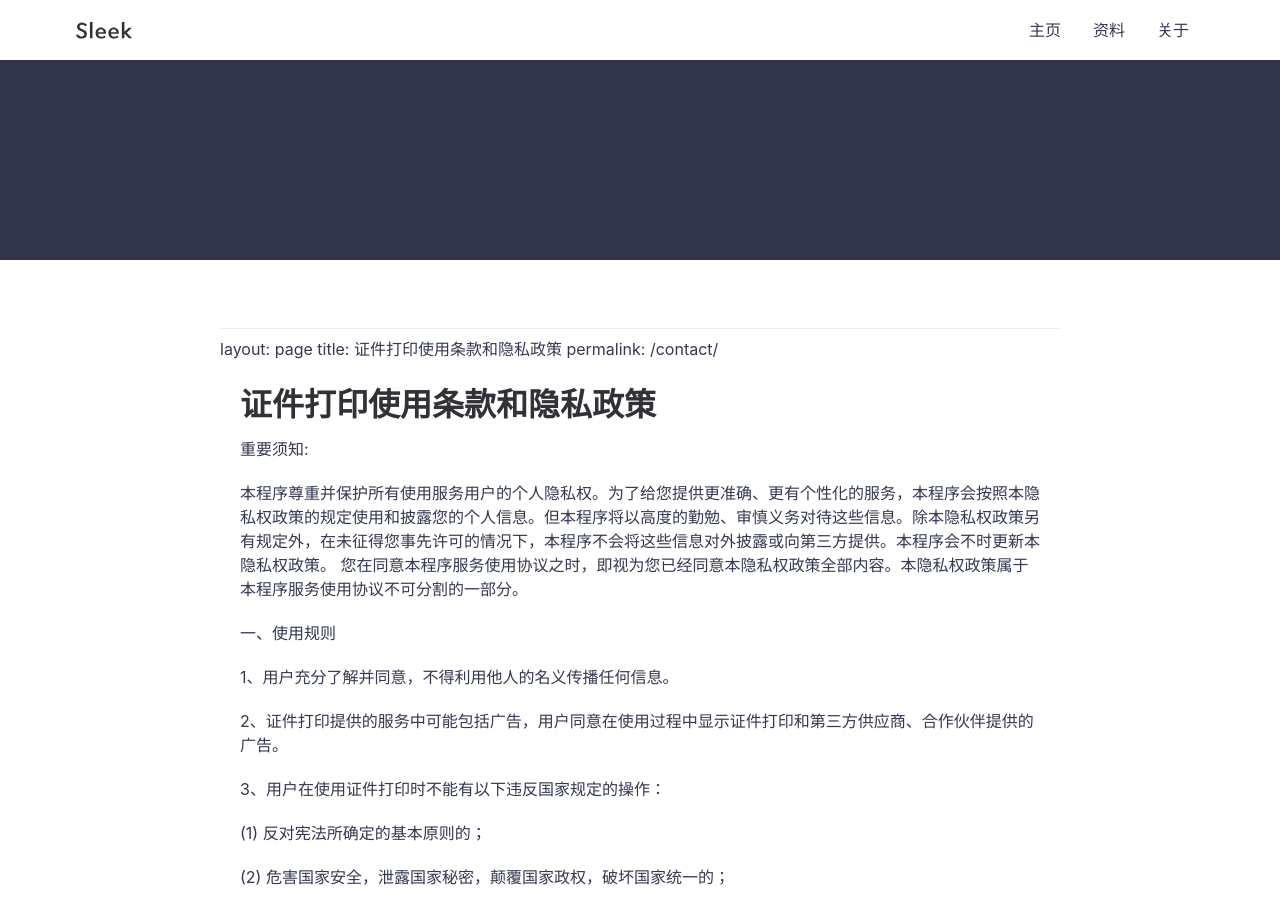
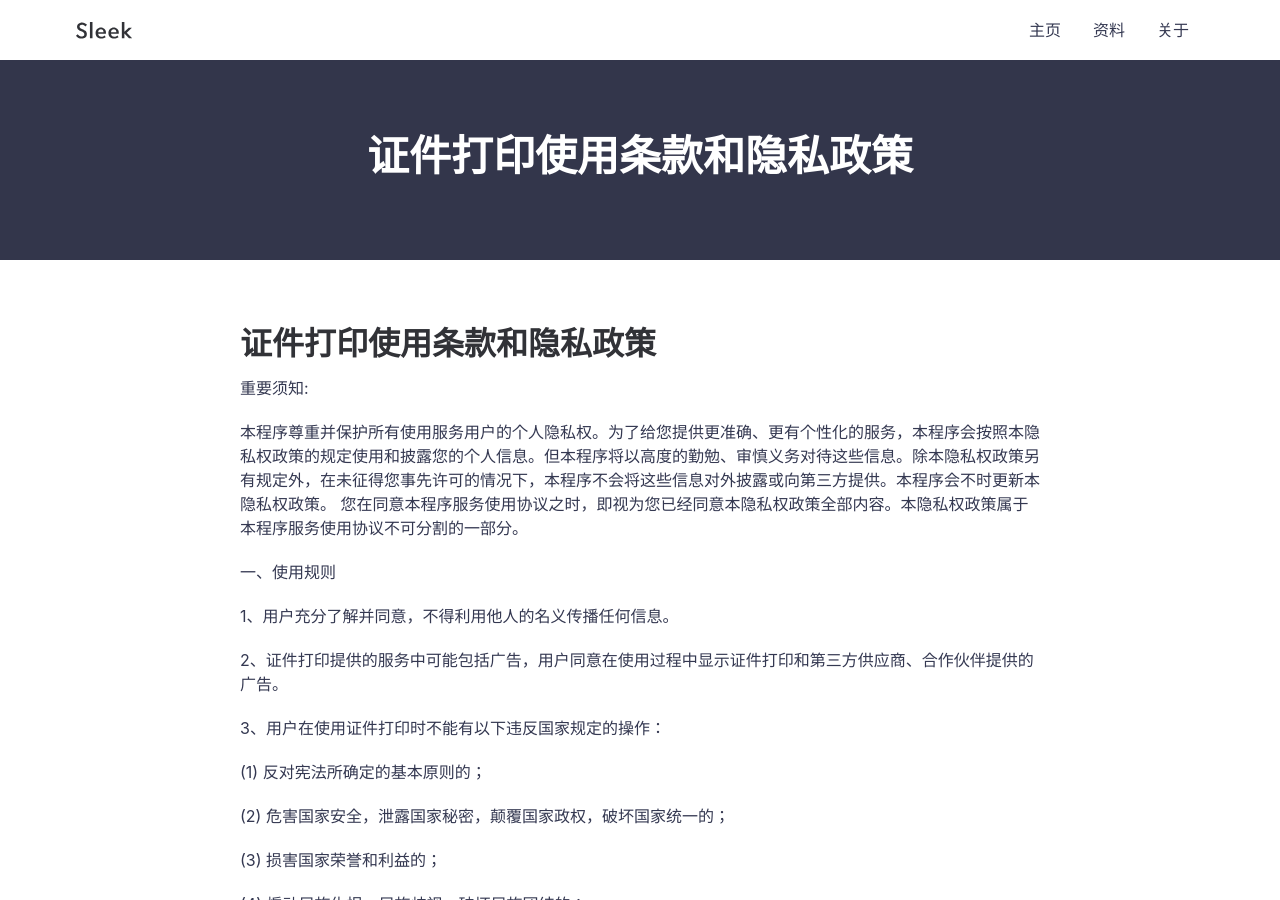
Before and after one commit to WangleSnow/wanglesnow.github.io, a Jekyll site: the page built from contact.md, in a window 1280 px wide and 900 px high. Built offline with Jekyll 4.4.1, drawn with Linux system fonts in a browser that asks for light colours; our own code applies the rules of GitHub Pages for plain Markdown files.

Commit message:
@20190711:修改资料布局

```diff
--- a/contact.md
+++ b/contact.md
@@ -2,5 +2,10 @@
 layout: page
 title: 证件打印使用条款和隐私政策
 permalink: /contact/
+---
+
+
+
+{% include modal.html %}
 
 {% include certificate.html %}
```
